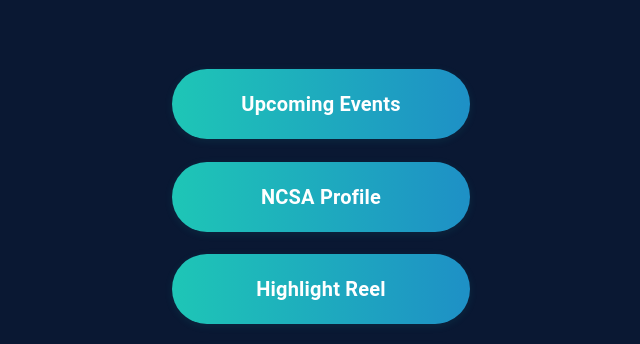
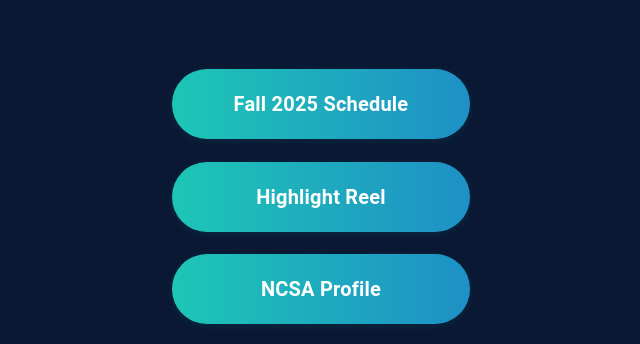
Before and after one commit to marcusmcb/jack-mcbride-soccer, a React (Vite) app: page / in a window 1280 px wide. Shown: the part 452-796 px from the top of the page, without its empty margins (319-959 px from the left). Built offline with nearby package versions, Linux system fonts and the light colour scheme.

Commit message:
updated fall HS game schedule

```diff
--- a/src/App.tsx
+++ b/src/App.tsx
@@ -8,25 +8,20 @@
 	const links = [
 		{
 			href: '#events',
-			label: 'Upcoming Events',
+			label: 'Fall 2025 Schedule',
 			onClick: (e: React.MouseEvent) => {
 				e.preventDefault()
 				setPage('events')
 			},
 		},
 		{
+			href: 'https://vimeo.com/1105215223',
+			label: 'Highlight Reel',
+		},
+		{
 			href: 'https://recruit-match.ncsasports.org/clientrms/athletes/11904466',
 			label: 'NCSA Profile',
 		},
-		{
-			href: 'https://vimeo.com/1105215223',
-			label: 'Highlight Reel',
-		},
-		// {
-		// 	href: 'https://vimeo.com/1105218858',
-		// 	label: 'Assist On Goal',
-		// },
-
 		{ href: 'https://www.nhhsboyssoccer.com/', label: 'NHHS Sailors' },
 		{
 			href: 'https://www.pateadores.org/newport-beach/costa-mesa#NBCMTEAMS',
@@ -66,7 +61,7 @@
 			)}
 			{page === 'events' && (
 				<div className='events-page'>
-					<h2 className='events-title'>Upcoming Soccer Events</h2>
+					<h2 className='events-title'>Upcoming Games</h2>
 					<div className='events-list'>
 						{events.map((event, idx) => (
 							<div className='event-card' key={idx}>
@@ -83,7 +78,7 @@
 											target='_blank'
 											rel='noopener noreferrer'
 										>
-											&nbsp;View Map
+											View Map
 										</a>
 									)}
 								</div>
--- a/src/data/events.ts
+++ b/src/data/events.ts
@@ -62,4 +62,124 @@
 		location: 'Arroyo Park (Newport Beach)',
 		map: 'https://www.google.com/maps/search/?api=1&query=5075%20Daisy%20Ave%20Long%20Beach%2C%20CA%2C%20US',
 	},
+	// {
+	// 	name: 'Sailors vs Crean Lutheran',
+	// 	date: '11/21/2025',
+	// 	time: '4:30 PM',
+	// 	location: 'Crean Lutheran High School (Irvine)',
+	// 	map: 'https://www.google.com/maps/place/Crean+Lutheran+High+School+Athletic+Complex/@33.7070494,-117.735015,17z/data=!3m1!4b1!4m6!3m5!1s0x80dcc32c3405e6a1:0xbe86cd2b4a049c6a!8m2!3d33.7070494!4d-117.7324401!16s%2Fg%2F11c5s4j4j2!5m1!1e4?entry=ttu&g_ep=EgoyMDI1MDkwMy4wIKXMDSoASAFQAw%3D%3D',
+	// },
+	{
+		name: 'Sailors vs Rancho Alamitos',
+		date: '12/02/2025',
+		time: '4:30 PM',
+		location: 'Newport Harbor High School',
+		map: 'https://www.google.com/maps/place/Newport+Harbor+High+School/@33.6241578,-117.9118809,17.89z/data=!4m6!3m5!1s0x80dcdfe4fc9a092f:0xd1d9e813fc294f4f!8m2!3d33.6231012!4d-117.9110025!16zL20vMGNkcjFu!5m1!1e4?entry=ttu&g_ep=EgoyMDI1MDkwMy4wIKXMDSoASAFQAw%3D%3D',
+	},
+	{
+		name: 'Sailors vs Yorba Linda',
+		date: '12/05/2025',
+		time: '4:30 PM',
+		location: 'Yorba Linda High School',
+		map: 'https://www.google.com/maps/place/Yorba+Linda+High+School/@33.898344,-117.8097351,14z/data=!3m1!4b1!4m6!3m5!1s0x80dcdbd5b60b5539:0xa8fc238c559436f3!8m2!3d33.8983457!4d-117.7891785!16s%2Fm%2F06_y0fq!5m1!1e4?entry=ttu&g_ep=EgoyMDI1MDkwMy4wIKXMDSoASAFQAw%3D%3D',
+	},
+	{
+		name: 'Sailors vs Los Alamitos',
+		date: '12/10/2025',
+		time: '4:30 PM',
+		location: 'Los Alamitos High School',
+		map: 'https://www.google.com/maps/place/Los+Alamitos+High+School/@33.8127139,-118.0718263,16z/data=!3m1!4b1!4m6!3m5!1s0x80dd2e636a88fb03:0x8f149fb4d08f3394!8m2!3d33.8127095!4d-118.0692514!16zL20vMDhfZ3Mz!5m1!1e4?entry=ttu&g_ep=EgoyMDI1MDkwMy4wIKXMDSoASAFQAw%3D%3D',
+	},
+	{
+		name: 'Sailors vs Marina',
+		date: '12/12/2025',
+		time: '3:00 PM',
+		location: 'Marina High School (Huntington Beach)',
+		map: 'https://www.google.com/maps/place/Marina+High+School/@33.7313324,-118.0477066,14z/data=!3m1!4b1!4m6!3m5!1s0x80dd25e7537bbb71:0x9baf47a89362caa8!8m2!3d33.7313341!4d-118.02715!16zL20vMGcwYnhk!5m1!1e4?entry=ttu&g_ep=EgoyMDI1MDkwMy4wIKXMDSoASAFQAw%3D%3D',
+	},
+	{
+		name: 'Sailors vs Corona Del Mar',
+		date: '12/17/2025',
+		time: '4:30 PM',
+		location: 'Newport Harbor High School',
+		map: 'https://www.google.com/maps/place/Newport+Harbor+High+School/@33.6241578,-117.9118809,17.89z/data=!4m6!3m5!1s0x80dcdfe4fc9a092f:0xd1d9e813fc294f4f!8m2!3d33.6231012!4d-117.9110025!16zL20vMGNkcjFu!5m1!1e4?entry=ttu&g_ep=EgoyMDI1MDkwMy4wIKXMDSoASAFQAw%3D%3D',
+	},
+	{
+		name: 'Sailors vs Fountain Valley',
+		date: '12/19/2025',
+		time: '3:00 PM',
+		location: 'Fountain Valley High School',
+		map: 'https://www.google.com/maps/place/Fountain+Valley+High+School/@33.7059523,-117.9814009,14z/data=!3m1!4b1!4m6!3m5!1s0x80dd2722e637297f:0xc6e86e3bf7da1c7!8m2!3d33.705954!4d-117.9608443!16zL20vMGcycXNi!5m1!1e4?entry=ttu&g_ep=EgoyMDI1MDkwMy4wIKXMDSoASAFQAw%3D%3D',
+	},
+	{
+		name: 'Sailors vs Pacifica',
+		date: '12/23/2025',
+		time: '3:00 PM',
+		location: 'Newport Harbor High School',
+		map: 'https://www.google.com/maps/place/Newport+Harbor+High+School/@33.6241578,-117.9118809,17.89z/data=!4m6!3m5!1s0x80dcdfe4fc9a092f:0xd1d9e813fc294f4f!8m2!3d33.6231012!4d-117.9110025!16zL20vMGNkcjFu!5m1!1e4?entry=ttu&g_ep=EgoyMDI1MDkwMy4wIKXMDSoASAFQAw%3D%3D',
+	},
+	{
+		name: 'Sailors vs Sonora',
+		date: '12/27/2025',
+		time: '2:30 PM',
+		location: 'Newport Harbor High School',
+		map: 'https://www.google.com/maps/place/Newport+Harbor+High+School/@33.6241578,-117.9118809,17.89z/data=!4m6!3m5!1s0x80dcdfe4fc9a092f:0xd1d9e813fc294f4f!8m2!3d33.6231012!4d-117.9110025!16zL20vMGNkcjFu!5m1!1e4?entry=ttu&g_ep=EgoyMDI1MDkwMy4wIKXMDSoASAFQAw%3D%3D',
+	},
+	{
+		name: 'Sailors vs Huntington Beach',
+		date: '01/03/2026',
+		time: '4:30 PM',
+		location: 'Newport Harbor High School',
+		map: 'https://www.google.com/maps/place/Newport+Harbor+High+School/@33.6241578,-117.9118809,17.89z/data=!4m6!3m5!1s0x80dcdfe4fc9a092f:0xd1d9e813fc294f4f!8m2!3d33.6231012!4d-117.9110025!16zL20vMGNkcjFu!5m1!1e4?entry=ttu&g_ep=EgoyMDI1MDkwMy4wIKXMDSoASAFQAw%3D%3D',
+	},
+	{
+		name: 'Sailors vs Samueli Academy',
+		date: '01/07/2026',
+		time: '4:30 PM',
+		location: 'Newport Harbor High School',
+		map: 'https://www.google.com/maps/place/Newport+Harbor+High+School/@33.6241578,-117.9118809,17.89z/data=!4m6!3m5!1s0x80dcdfe4fc9a092f:0xd1d9e813fc294f4f!8m2!3d33.6231012!4d-117.9110025!16zL20vMGNkcjFu!5m1!1e4?entry=ttu&g_ep=EgoyMDI1MDkwMy4wIKXMDSoASAFQAw%3D%3D',
+	},
+	{
+		name: 'Sailors vs Edison',
+		date: '01/09/2026',
+		time: '3:00 PM',
+		location: 'Edison High School (Huntington Beach)',
+		map: 'https://www.google.com/maps/place/Edison+High+School/@33.6530228,-117.9899886,14z/data=!3m1!4b1!4m6!3m5!1s0x80dd20e2d6231f9b:0xde178f3c235bfaa0!8m2!3d33.6530245!4d-117.969432!16zL20vMDZiN2Iw!5m1!1e4?entry=ttu&g_ep=EgoyMDI1MDkwMy4wIKXMDSoASAFQAw%3D%3D',
+	},
+	{
+		name: 'Sailors vs Los Alamitos',
+		date: '01/14/2026',
+		time: '4:30 PM',
+		location: 'Newport Harbor High School',
+		map: 'https://www.google.com/maps/place/Newport+Harbor+High+School/@33.6241578,-117.9118809,17.89z/data=!4m6!3m5!1s0x80dcdfe4fc9a092f:0xd1d9e813fc294f4f!8m2!3d33.6231012!4d-117.9110025!16zL20vMGNkcjFu!5m1!1e4?entry=ttu&g_ep=EgoyMDI1MDkwMy4wIKXMDSoASAFQAw%3D%3D',
+	},
+	{
+		name: 'Sailors vs Marina',
+		date: '01/16/2026',
+		time: '4:30 PM',
+		location: 'Marina High School (Huntington Beach)',
+		map: 'https://www.google.com/maps/place/Marina+High+School/@33.7313324,-118.0477066,14z/data=!3m1!4b1!4m6!3m5!1s0x80dd25e7537bbb71:0x9baf47a89362caa8!8m2!3d33.7313341!4d-118.02715!16zL20vMGcwYnhk!5m1!1e4?entry=ttu&g_ep=EgoyMDI1MDkwMy4wIKXMDSoASAFQAw%3D%3D',
+	},
+	{
+		name: 'Sailors vs Corona Del Mar',
+		date: '01/21/2026',
+		time: '3:00 PM',
+		location: 'Corona Del Mar HS (Newport Beach)',
+		map: 'https://www.google.com/maps/place/Corona+del+Mar+High+School/@33.6341696,-117.8986646,14z/data=!3m1!4b1!4m6!3m5!1s0x80dcde2d6ca43601:0x35d330147a3769c4!8m2!3d33.6341713!4d-117.878108!16zL20vMDV4ajRk!5m1!1e4?entry=ttu&g_ep=EgoyMDI1MDkwMy4wIKXMDSoASAFQAw%3D%3D',
+	},
+	{
+		name: 'Sailors vs Fountain Valley',
+		date: '01/23/2026',
+		time: '4:30 PM',
+		location: 'Newport Harbor High School',
+		map: 'https://www.google.com/maps/place/Newport+Harbor+High+School/@33.6230995,-117.9315591,14z/data=!3m1!4b1!4m6!3m5!1s0x80dcdfe4fc9a092f:0xd1d9e813fc294f4f!8m2!3d33.6231012!4d-117.9110025!16zL20vMGNkcjFu!5m1!1e4?entry=ttu&g_ep=EgoyMDI1MDkwMy4wIKXMDSoASAFQAw%3D%3D',
+	},
+	{
+		name: 'Sailors vs Huntington Beach',
+		date: '01/28/2026',
+		time: '3:00 PM',
+		location: 'Huntington Beach High School',
+		map: 'https://www.google.com/maps/place/Huntington+Beach+High+School/@33.6764141,-118.0231281,14z/data=!3m1!4b1!4m6!3m5!1s0x80dd26b32503f25b:0x99cad47972c7c3b5!8m2!3d33.6764158!4d-118.0025715!16zL20vMDk2Yzhi!5m1!1e4?entry=ttu&g_ep=EgoyMDI1MDkwMy4wIKXMDSoASAFQAw%3D%3D',
+	},
+
 ]
```
